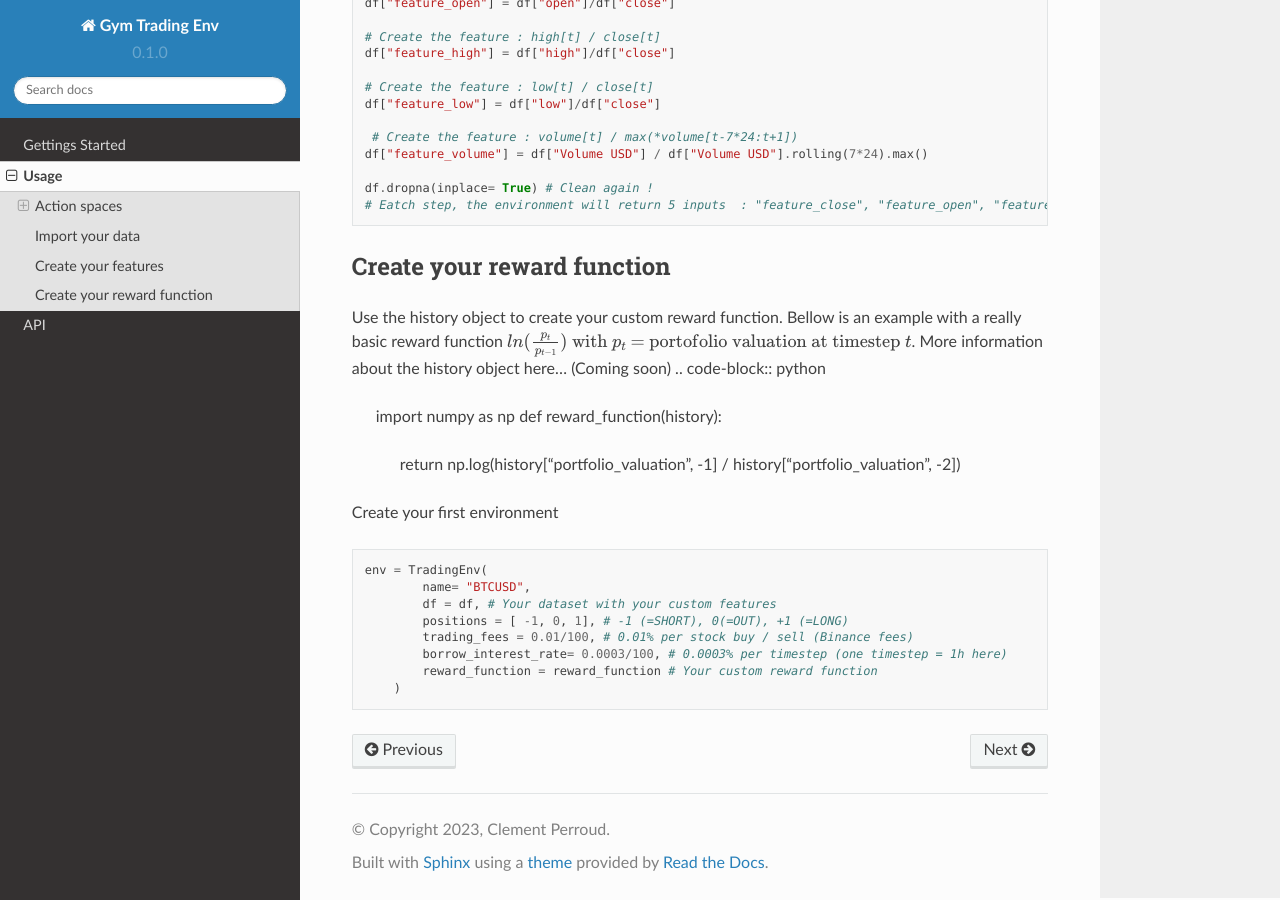
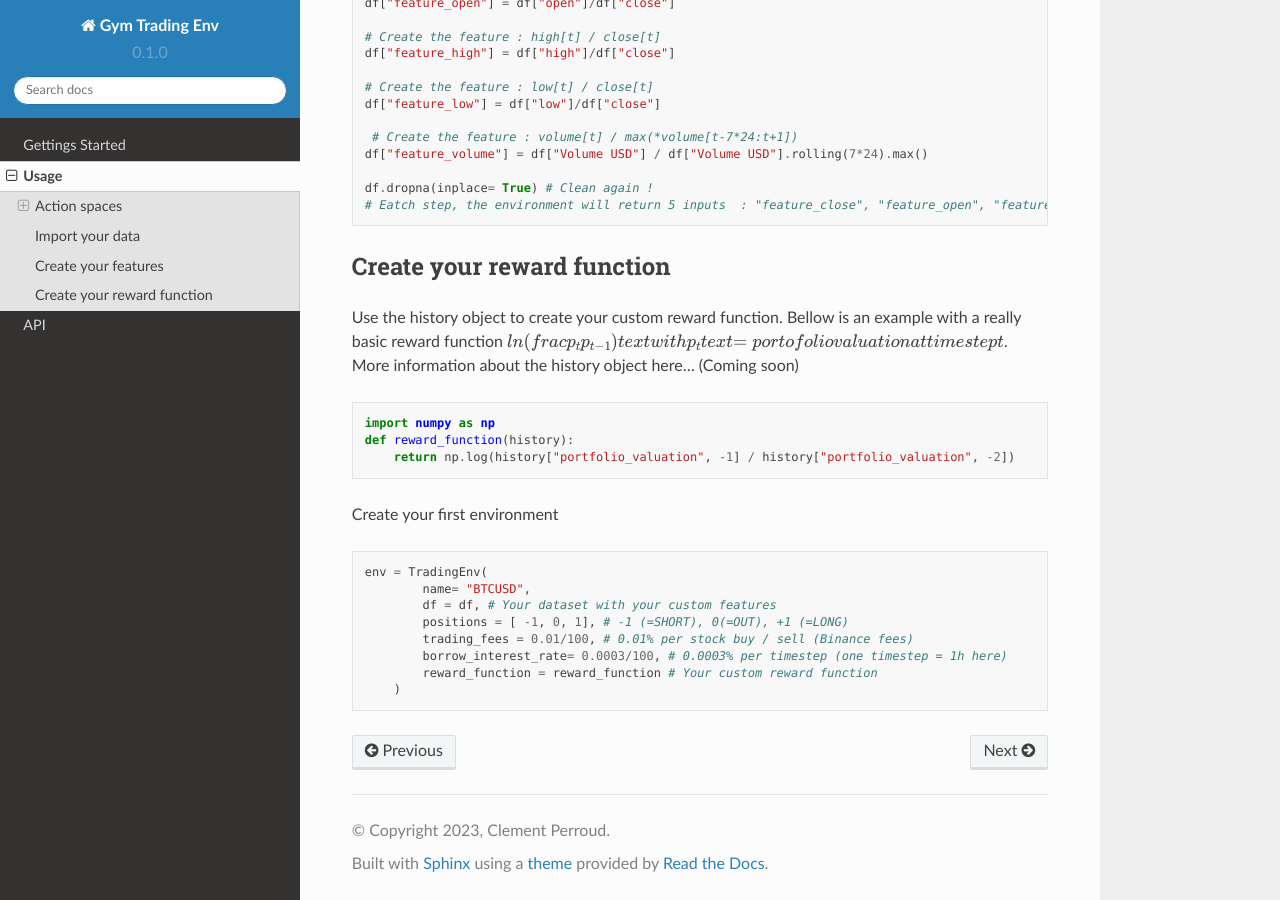
Before and after one commit to ClementPerroud/Gym-Trading-Env, a Sphinx documentation site: the page built from docs/source/usage.rst, in a window 1280 px wide and 900 px high, scrolled down 1990 px. Built offline with Sphinx 7.4.7 and the Read the Docs theme 2.0.0, drawn with Linux system fonts in a browser that asks for light colours.

```diff
--- a/docs/source/usage.rst
+++ b/docs/source/usage.rst
@@ -101,7 +101,8 @@ Your RL-agent will need inputs. It is your job to make sure it has everything it
 Create your reward function
 -------------------
 
-Use the history object to create your custom reward function. Bellow is an example with a really basic reward function :math:`ln(\frac{p_{t}}{p_{t-1}})\text{ with }p_{t}\text{ = portofolio valuation at timestep }t`. More information about the history object here... (Coming soon)
+Use the history object to create your custom reward function. Bellow is an example with a really basic reward function :math:`ln(\\frac{p_{t}}{p_{t-1}})\\text{ with }p_{t}\\text{ = portofolio valuation at timestep }t`. More information about the history object here... (Coming soon)
+
 .. code-block:: python
 
   import numpy as np
```
